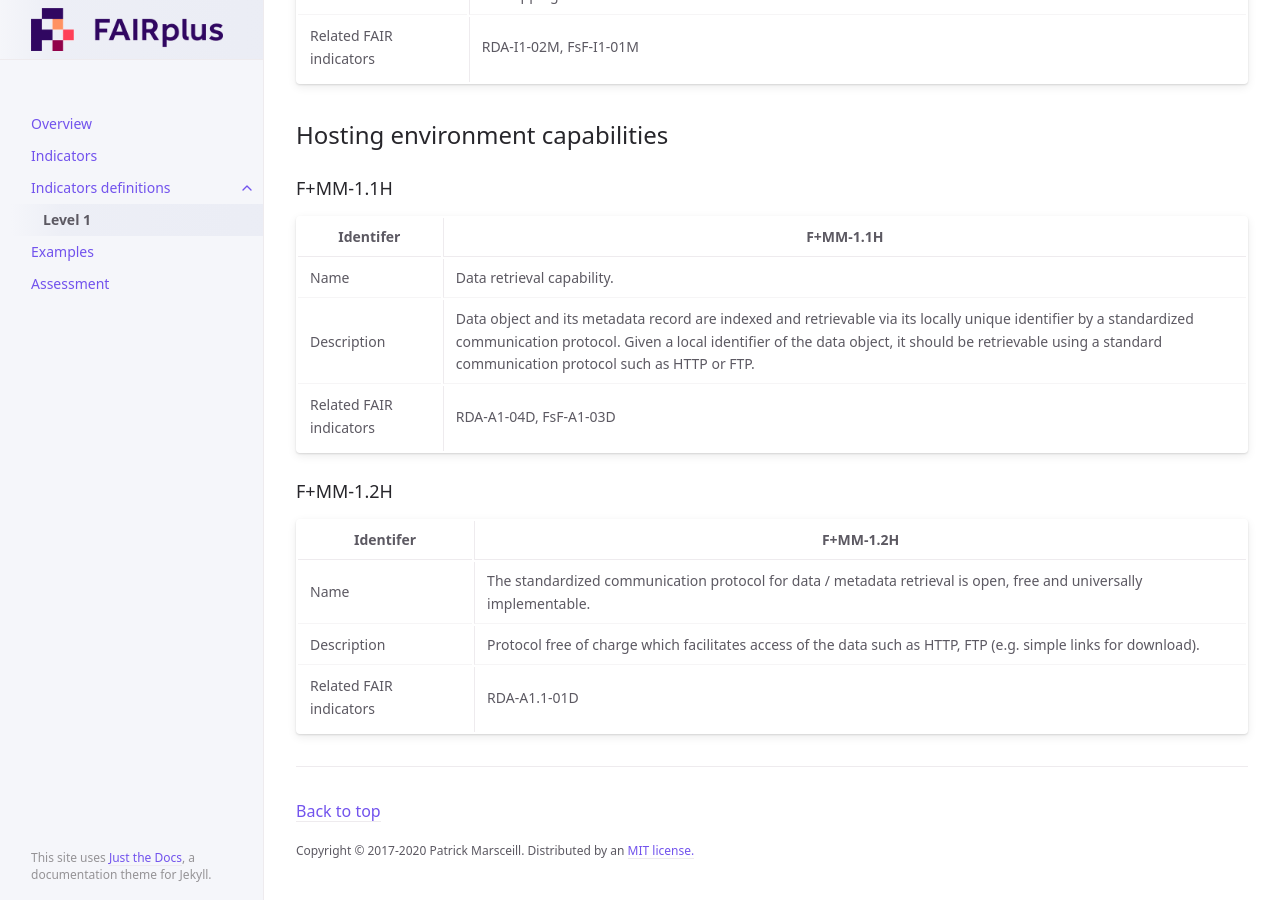
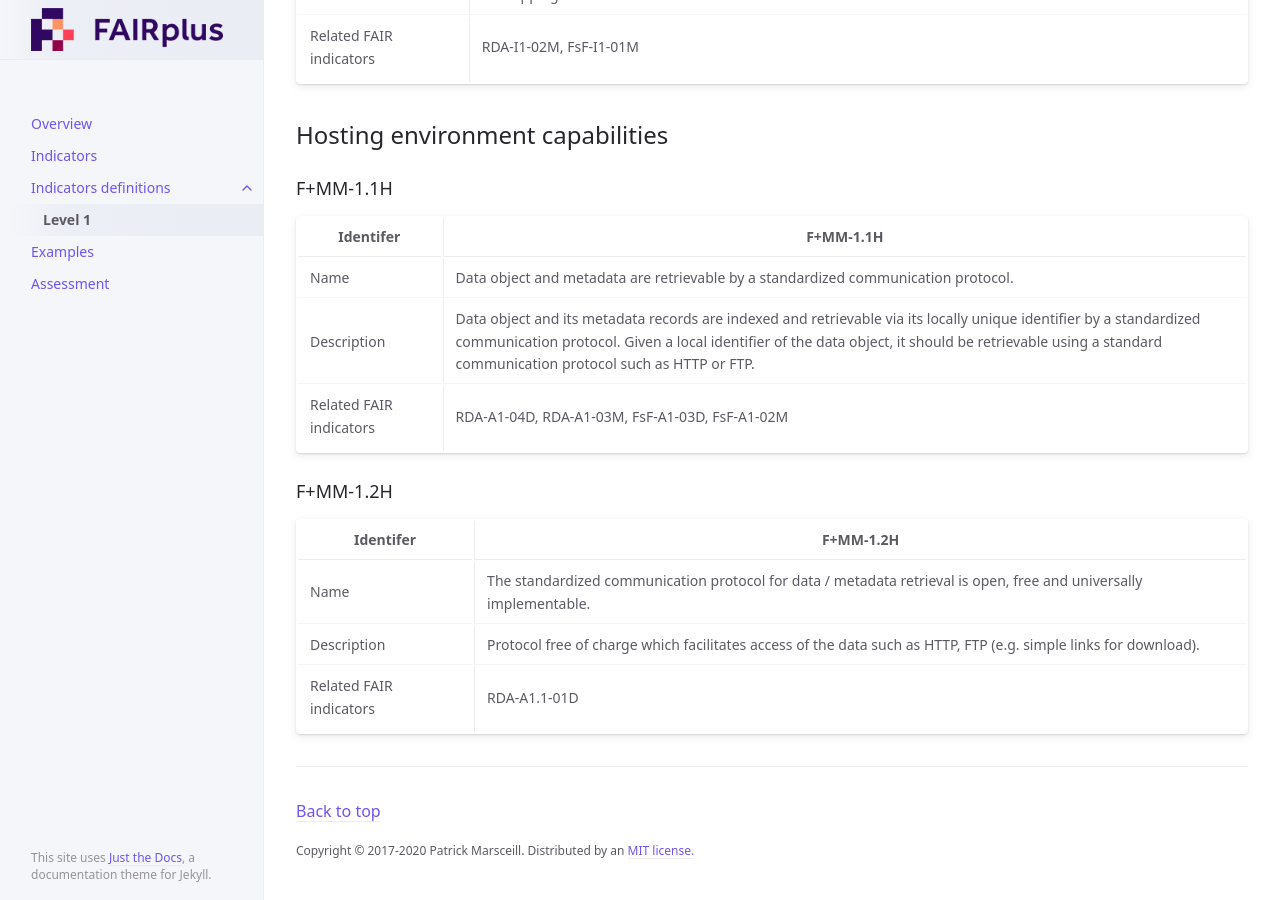
Before and after one commit to FAIRplus/Data-Maturity, a Jekyll site: the page built from docs/indicator_definitions/level1.md, in a window 1280 px wide and 900 px high, scrolled down 1602 px. Built offline with Jekyll 4.4.1, drawn with Linux system fonts in a browser that asks for light colours.

Commit message:
Update level1.md

```diff
--- a/docs/indicator_definitions/level1.md
+++ b/docs/indicator_definitions/level1.md
@@ -57,9 +57,9 @@ nav_order: 1
 
 | Identifer | F+MM-1.1H |
 | ----------| ----------|
-| Name | Data retrieval capability. |
-| Description | Data object and its metadata record are indexed and retrievable via its locally unique identifier by a standardized communication protocol. Given a local identifier of the data object, it should be retrievable using a standard communication protocol such as HTTP or FTP. |
-| Related FAIR indicators | RDA-A1-04D, FsF-A1-03D |
+| Name | Data object and metadata are retrievable by a standardized communication protocol. |
+| Description | Data object and its metadata records are indexed and retrievable via its locally unique identifier by a standardized communication protocol. Given a local identifier of the data object, it should be retrievable using a standard communication protocol such as HTTP or FTP. |
+| Related FAIR indicators | RDA-A1-04D, RDA-A1-03M, FsF-A1-03D, FsF-A1-02M |
 
 ### F+MM-1.2H
 
```
